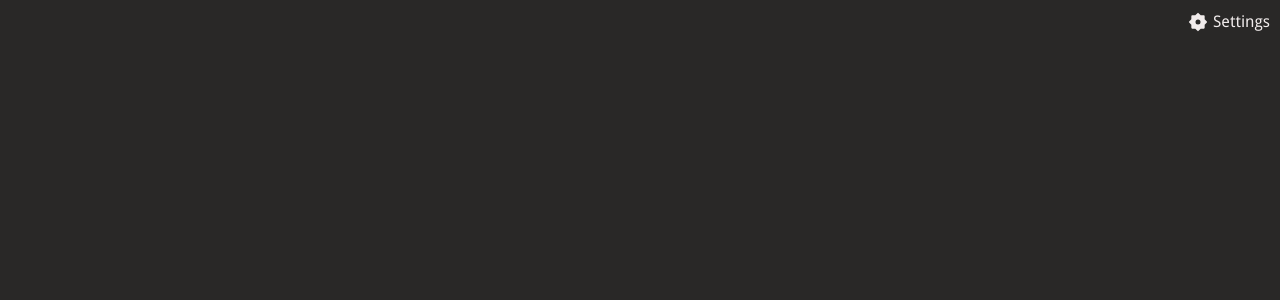
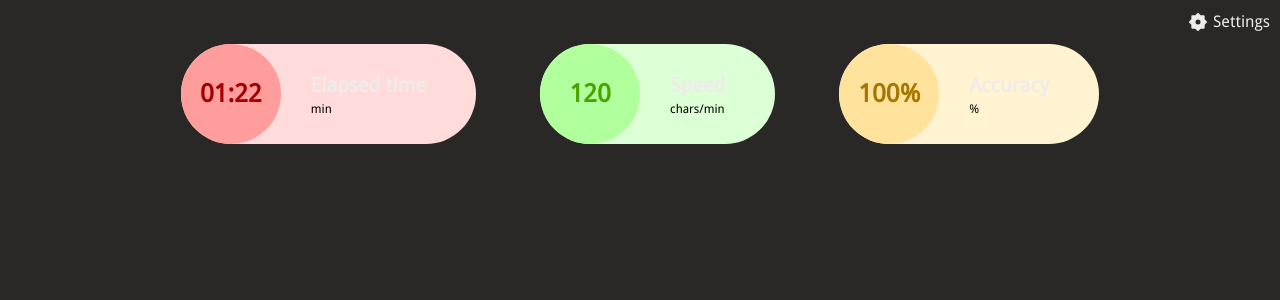
Before and after one commit to sanich123/keyboardTrainer, a React (Create React App) app: page /game in a window 1280 px wide. Shown: the top 300 px of the page. Built offline with nearby package versions, Linux system fonts and the light colour scheme.

Commit message:
feat: add TrafficLight on create-game page

```diff
--- a/src/pages/create-game/create-game.tsx
+++ b/src/pages/create-game/create-game.tsx
@@ -1,9 +1,37 @@
-import Settings from '../../components';
+import Settings, { TrafficLight } from '../../components';
+import { TrafficLightProps } from '../../components/TrafficLight';
+import styles from './create-game.module.scss';
 
 export default function CreateGamePage() {
+  const redProps: TrafficLightProps = {
+    color: 'red',
+    textInfo: '01:22',
+    textDesc: 'Elapsed time',
+    unit: 'min',
+  };
+
+  const greenProps: TrafficLightProps = {
+    color: 'green',
+    textInfo: '120',
+    textDesc: 'Speed',
+    unit: 'chars/min',
+  };
+
+  const yellowProps: TrafficLightProps = {
+    color: 'yellow',
+    textInfo: '100%',
+    textDesc: 'Accuracy',
+    unit: '%',
+  };
+
   return (
     <div id="CreateGamePage">
       <Settings />
+      <div className={`trafficLight ${styles.trafficLight}`}>
+        <TrafficLight {...redProps} />
+        <TrafficLight {...greenProps} />
+        <TrafficLight {...yellowProps} />
+      </div>
     </div>
   );
 }
```
